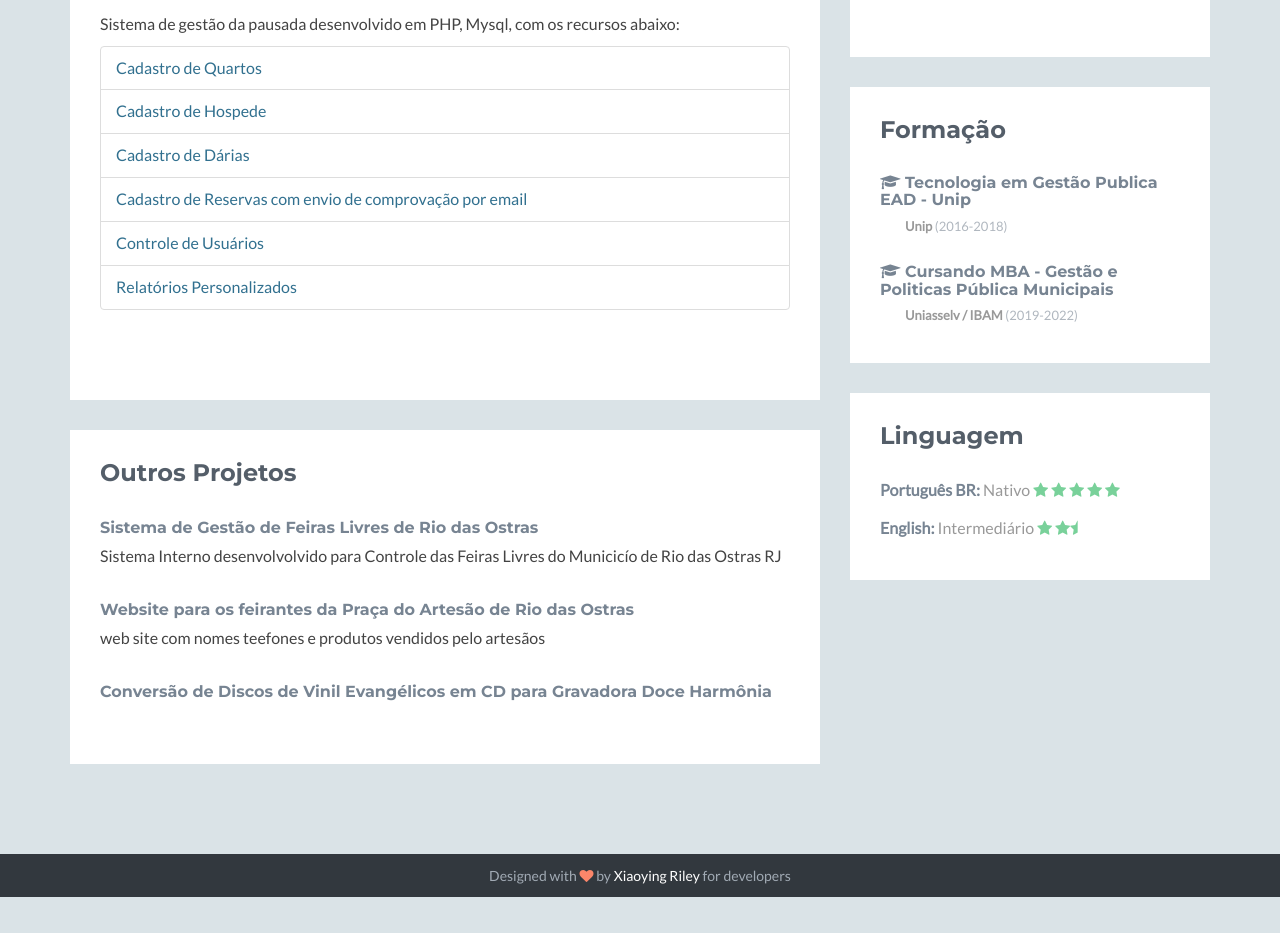
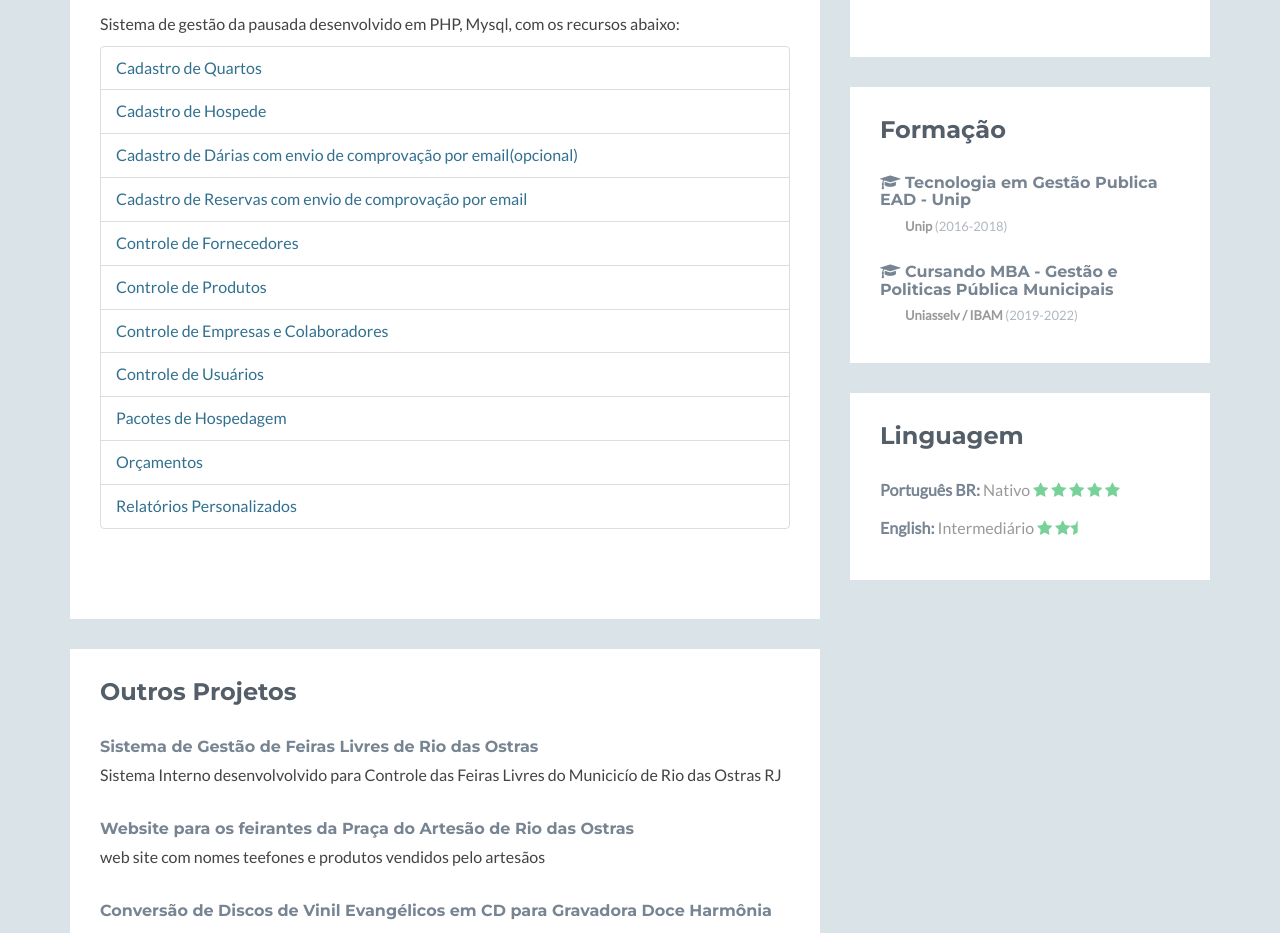
Before and after one commit to devphp-pmro/devphp-pmro.github.io, a plain HTML site: page index.html in a window 1280 px wide. Shown: the part 1061-1994 px from the top of the page. Before the commit the page ends 1958 px from the top, so only its background shows below. Drawn offline with Linux system fonts and the light colour scheme; no server answers; a script that the page names is missing.

Commit message:
melhorias

```diff
--- a/index.html
+++ b/index.html
@@ -85,9 +85,14 @@
                                         <ul class="list-group">
                                             <li class="list-group-item text-info">Cadastro de Quartos</li>
                                             <li class="list-group-item text-info">Cadastro de Hospede</li>
-                                            <li class="list-group-item text-info">Cadastro de Dárias</li>
+                                            <li class="list-group-item text-info">Cadastro de Dárias com envio de comprovação por email(opcional)</li>
                                             <li class="list-group-item text-info">Cadastro de Reservas com envio de comprovação por email</li>
+                                            <li class="list-group-item text-info">Controle de Fornecedores</li>
+                                            <li class="list-group-item text-info">Controle de Produtos</li>
+                                            <li class="list-group-item text-info">Controle de Empresas e Colaboradores</li>
                                             <li class="list-group-item text-info">Controle de Usuários</li>
+                                            <li class="list-group-item text-info">Pacotes de Hospedagem</li>
+                                            <li class="list-group-item text-info">Orçamentos</li>
                                             <li class="list-group-item text-info">Relatórios Personalizados</li>
                                         </ul>
                                 </div><!--//desc-->
```
